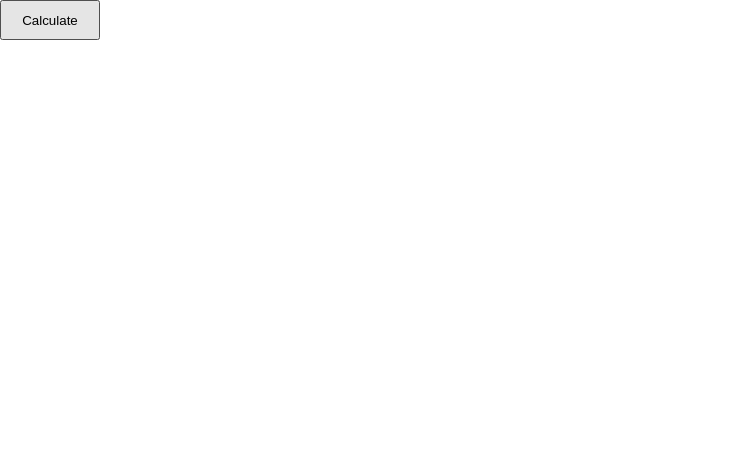
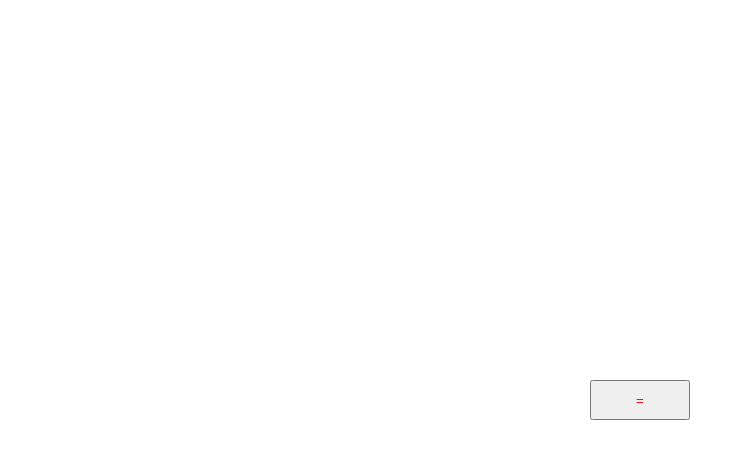
Before and after one commit to curtislin7/epic-calculator, a React (Create React App) app: page / in a window 1280 px wide. Shown: the top 458 px of the page, without its empty margins (0-753 px from the left). Built offline with nearby package versions, Linux system fonts and the light colour scheme.

Commit message:
Add component that renders child component

```diff
--- a/src/App.css
+++ b/src/App.css
@@ -1,5 +1,10 @@
 .App {
-  text-align: center;
+  height: 100vh;
+  display: flex;
+  flex-direction: column;
+  justify-content: center;
+  align-items: center;;
+
 }
 
 .button {
@@ -9,7 +14,7 @@
   height: 40px;
   width: 100px;
   text-align: center;
-  color: black;
+  color: red;
 }
 
 .button:hover {
--- a/src/App.js
+++ b/src/App.js
@@ -1,14 +1,15 @@
-import logo from './logo.svg';
 import './App.css';
+import { CalculatorRow } from './components/CalculatorRow';
+
 
 function App() {
   return (
     <div className="App">
+      <CalculatorRow>
         <button className="button" onClick={() => {alert('You clicked a button.')}}>
-          <div className="button-text">
-            Calculate
-          </div>
+          <div className="button-text">=</div>
         </button>
+      </CalculatorRow>
     </div>
   );
 }
--- /dev/null
+++ b/src/components/CalculatorRow/index.js
@@ -0,0 +1,11 @@
+export const CalculatorRow = (props) => {
+  return (
+    <div onClick={handleCalculatorRowclick}>
+      {props.children}
+    </div>
+  )
+}
+
+const handleCalculatorRowclick = () => {
+  console.log('you clicked the calculator row!')
+}
```
Also changed, not shown: src/components/CalculatorRow/index.css (added), 1 other file (tests, documents, lock files or other folders).
